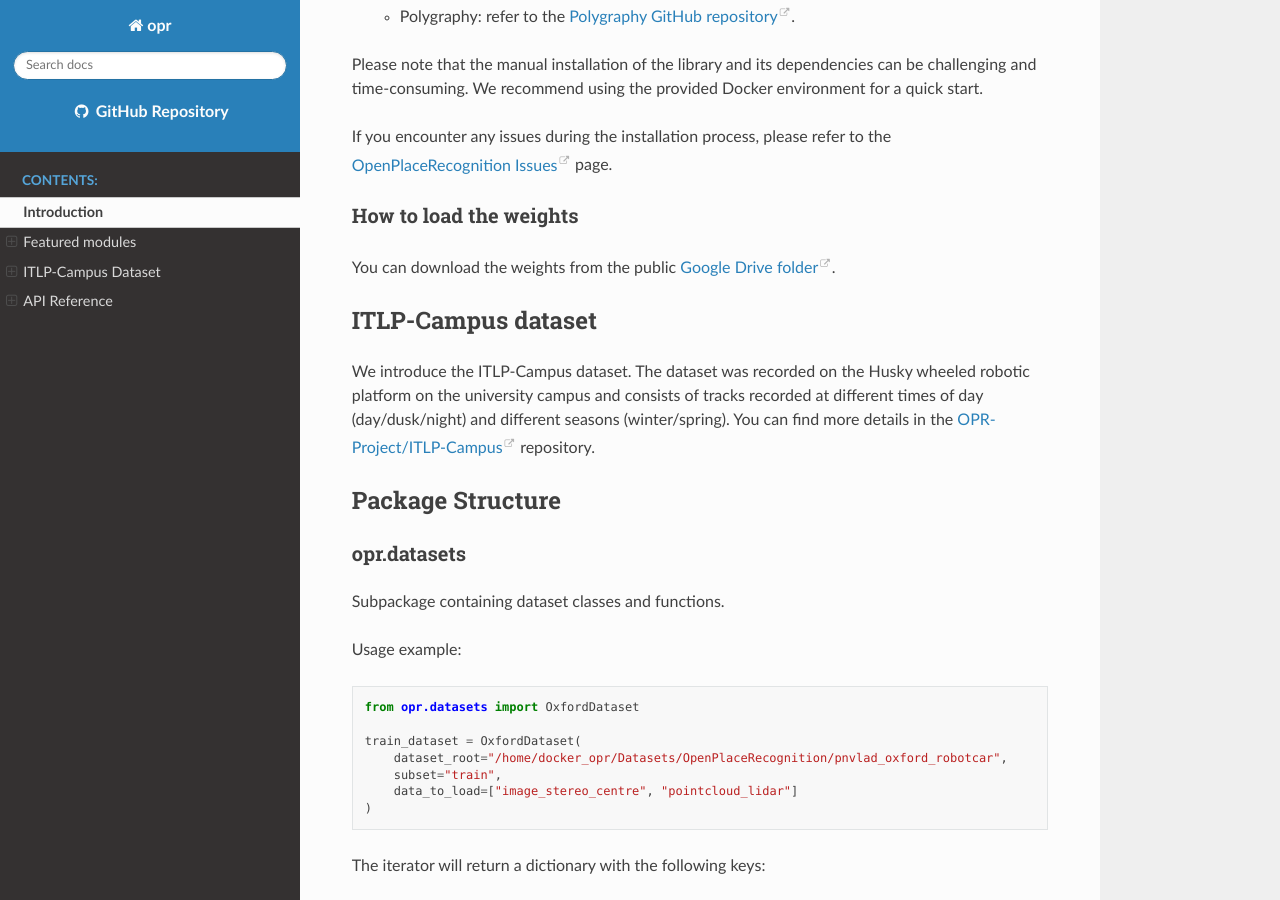
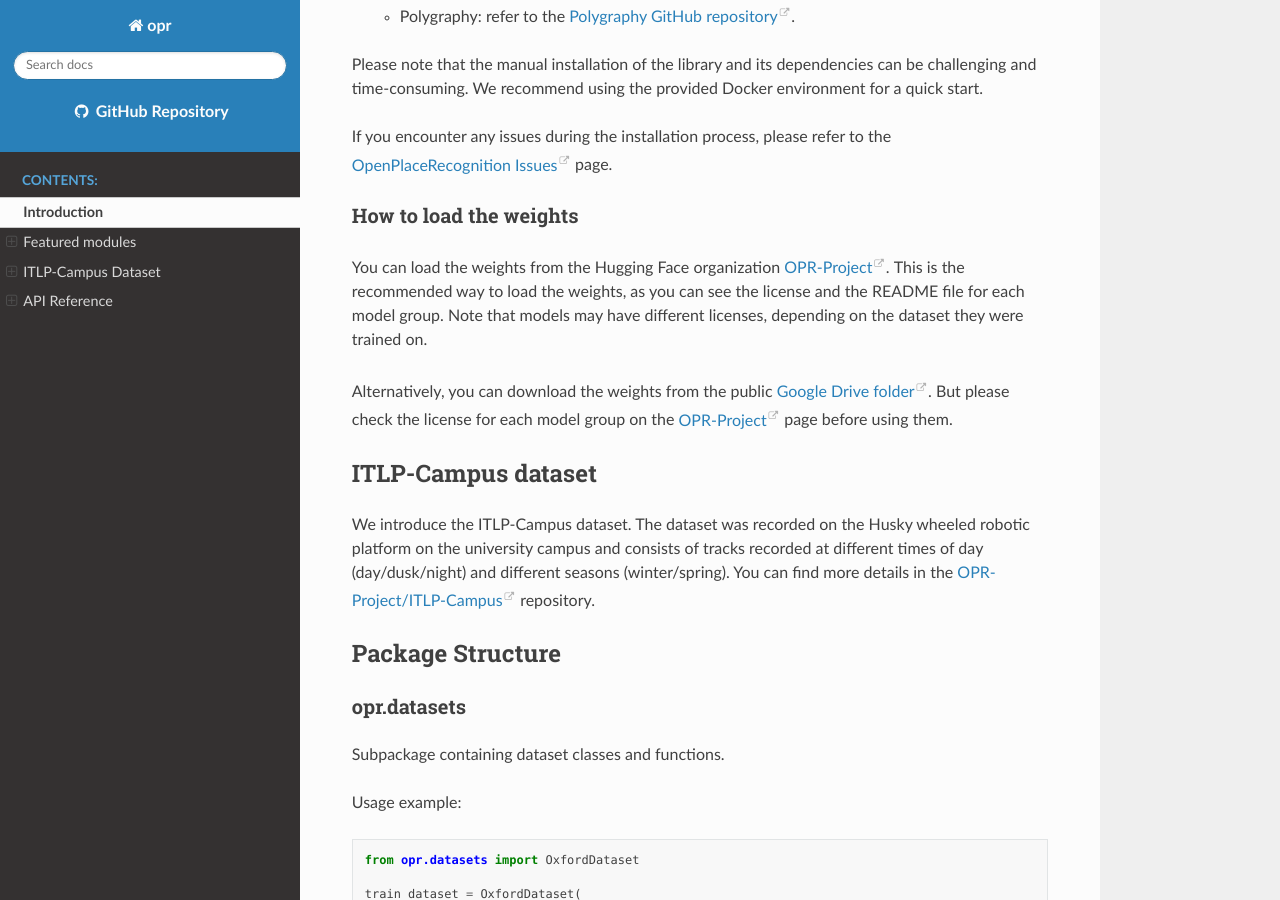
Before and after one commit to OPR-Project/OpenPlaceRecognition, a Sphinx documentation site: the page built from docs/source/index.rst, in a window 1280 px wide and 900 px high, scrolled down 5589 px. Built offline with Sphinx 7.4.7 and the Read the Docs theme 3.1.0, drawn with Linux system fonts in a browser that asks for light colours.

Commit message:
docs: add link to the weight in main documentation

```diff
--- a/docs/source/index.rst
+++ b/docs/source/index.rst
@@ -240,8 +240,15 @@ please refer to the `OpenPlaceRecognition Issues <https://github.com/OPR-Project
 How to load the weights
 -----------------------
 
-You can download the weights from the public
+You can load the weights from the Hugging Face organization
+`OPR-Project <https://huggingface.co/OPR-Project>`_.
+This is the recommended way to load the weights, as you can see the license and the README file for each model group.
+Note that models may have different licenses, depending on the dataset they were trained on.
+
+Alternatively, you can download the weights from the public
 `Google Drive folder <https://drive.google.com/drive/folders/1uRiMe2-I9b5Tgv8mIJLkdGaHXccp_UFJ?usp=sharing>`_.
+But please check the license for each model group on the
+`OPR-Project <https://huggingface.co/OPR-Project>`_ page before using them.
 
 
 ITLP-Campus dataset
```
